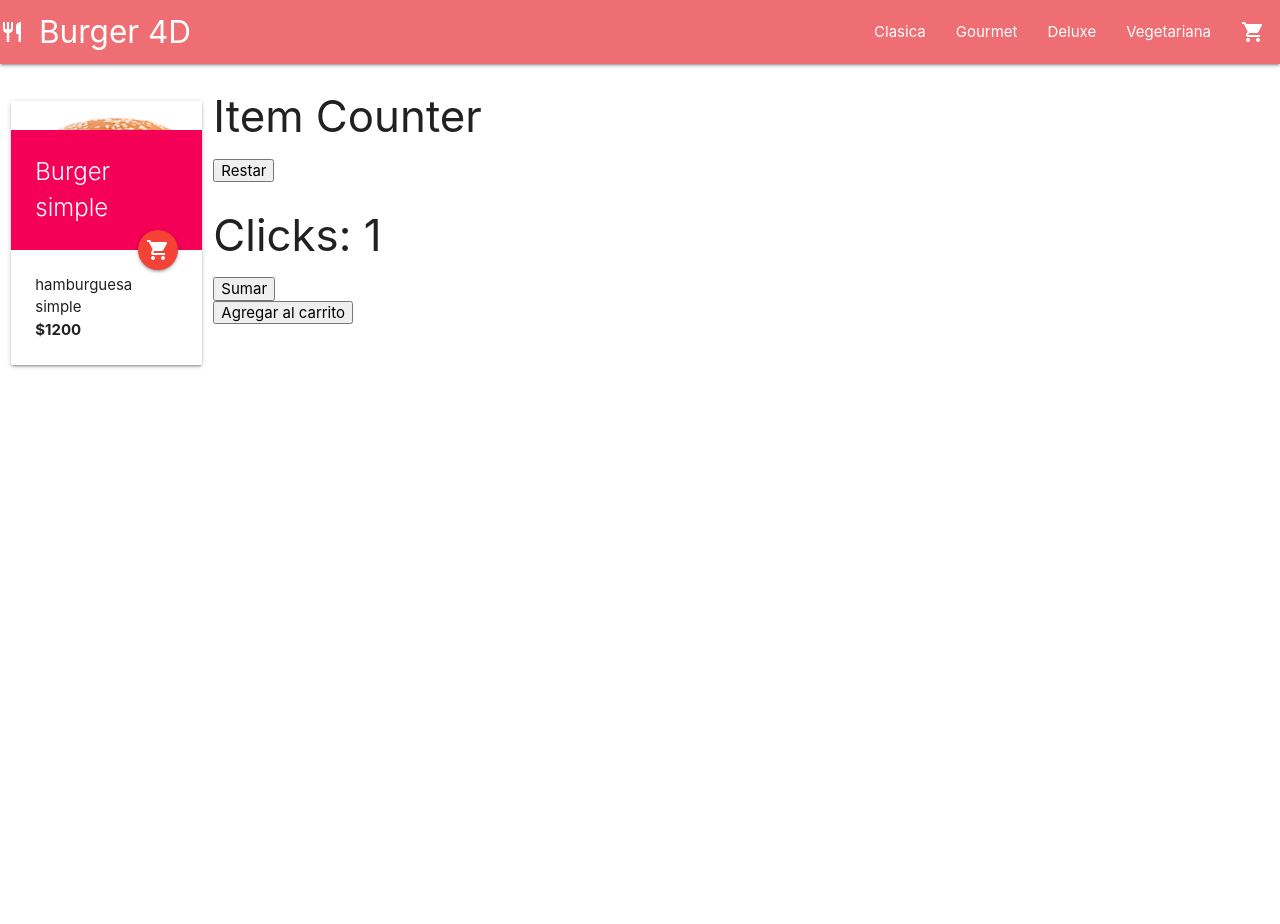
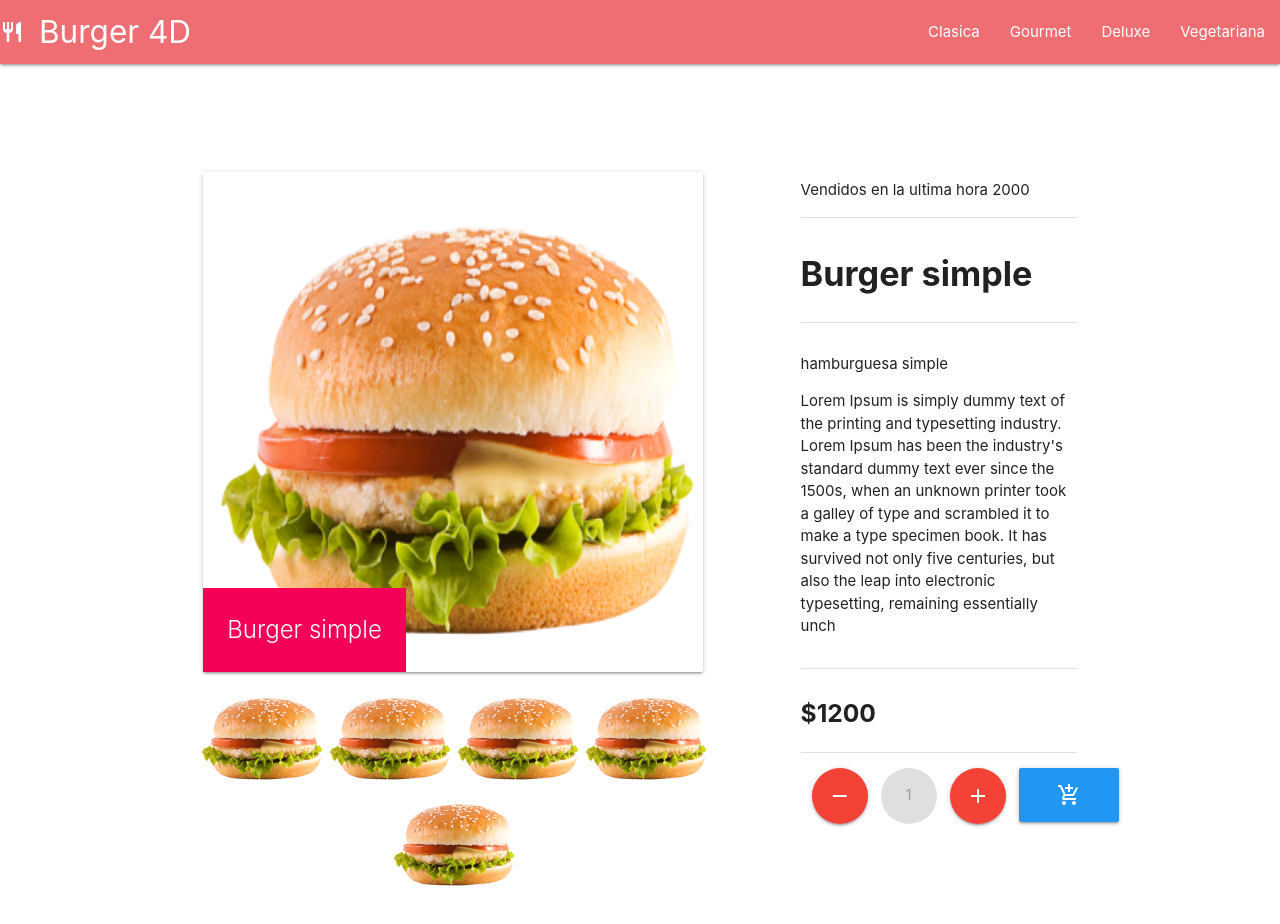
Before and after one commit to anahinarvaez/coderhouse-react, a React (Create React App) app: page /items/1 in a window 1280 px wide. Shown: the top 924 px of the page. Before the commit the page ends 800 px from the top, so only its background shows below. Built offline with nearby package versions, Linux system fonts and the light colour scheme.

Commit message:
entrega10

```diff
--- a/src/App.js
+++ b/src/App.js
@@ -3,8 +3,8 @@ import NavBar from './components/navbar/navbar';
 import ItemListContainer from './pages/itemListContainer/ItemListContainer';
 import ItemDetailContainer from './pages/itemDetailContainer/ItemDetailContainer';
 import { BrowserRouter, Route, Routes } from 'react-router-dom';
-import Cart from './pages/cart/cartContainer';
 import {CartProvider} from './context/CartProvider';
+import CartContainer from './pages/cart/CartContainer';
 
 function App() {
   return (
@@ -15,7 +15,7 @@ function App() {
         <NavBar></NavBar>
         <Routes>
           <Route path='/' element={<ItemListContainer></ItemListContainer>}></Route>
-          <Route path='/cart' element={<Cart></Cart>}></Route>
+          <Route path='/cart' element={<CartContainer></CartContainer>}></Route>
           <Route path='/categories/:categoryId' element={<ItemListContainer></ItemListContainer>}></Route>
           <Route path='/items/:itemId' element={<ItemDetailContainer></ItemDetailContainer>}></Route>
           <Route path='*' element={<ItemListContainer></ItemListContainer>}></Route>
--- /dev/null
+++ b/src/components/cart/Cart.jsx
@@ -0,0 +1,44 @@
+import React from 'react'
+function Cart({items, removeFromCart}) {
+
+    const precioTotal = items.map(item => item.price).reduce((a,b) => a + b, 0);
+
+    return(
+        <div>
+        <h1>Pedido</h1>
+
+
+        <table border="1" cellpadding="5" cellspacing="5">
+            <tr>
+                <th>Producto</th>
+                <th>Descripcion</th>
+                <th>Cantidad</th>
+                <th>Precio</th>
+                <th>Total</th>
+            </tr>
+            {
+                items.map(item =>
+                    <tr>
+                        <td>{item.producto.title}</td>
+                        <td>{item.producto.description}</td>
+                        <td>{item.quantity}</td>
+                        <td>{item.producto.price}</td>
+                        <td><b>{item.price}</b></td>
+                        <td>
+                            <button className="waves-effect waves-light btn-large red darken-4" onClick={() => removeFromCart(item.producto.id)}>
+                                <i class="material-icons">remove_shopping_cart</i>
+                            </button>
+                        </td>
+                    </tr>
+                )}
+        </table>
+
+        <div>
+            Precio Total: ${ precioTotal }
+        </div>
+
+    </div>
+    )
+}
+
+export default Cart
--- /dev/null
+++ b/src/components/cart/EmptyCart.jsx
@@ -0,0 +1,16 @@
+import React, { useState } from "react";
+import { NavLink } from "react-router-dom";
+
+function EmptyCart() {
+    return (
+
+        <div NavLink>
+            <p>Oh no, parece que no hay nada en su carrito. </p>
+            <p>No se preocupe puede seguir comprando haciendo click aqui o seleccionando una de nuestras categorias.</p>
+            <NavLink to={`/`}><a class="waves-effect waves-light btn-large"><i class="material-icons left">restaurant_menu</i><i class="material-icons left">restaurant</i><i class="material-icons left">restaurant_menu</i></a></NavLink>
+        </div>
+
+    );
+}
+
+export default EmptyCart;
--- a/src/components/counter/itemCount.js
+++ b/src/components/counter/itemCount.js
@@ -1,4 +1,5 @@
 import React, { useState } from "react";
+import "./itemCounter.css"
 
 function ItemCount({ stock, initial, onAdd }) {
     const [clicks, setClicks] = useState(initial);
@@ -13,14 +14,32 @@ function ItemCount({ stock, initial, onAdd }) {
     }
 
     return (
-        <div>
-            <h3>Item Counter</h3>
-            <button onClick={handlerDecrement}>Restar</button>
-            <h3>Clicks: {clicks}</h3>
-            <button onClick={handlerIncrement}>Sumar</button>
-            <br />
-            <button onClick={() => onAdd(clicks)}>Agregar al carrito</button>
+        <div className="col center counter">
+
+            <div className="row">
+                <div className="col l3">
+                <a class="btn-floating btn-large waves-effect waves-light red" onClick={handlerDecrement}><i class="material-icons">remove</i></a>
+
+                </div>
+                <div className="col l3">
+
+                <a class="btn-floating btn-large waves-effect blue darken-5 disabled" >{clicks}</a>
+                </div>
+
+                <div className="col l3">
+                    <a class="btn-floating btn-large waves-effect waves-light red" onClick={handlerIncrement}><i class="material-icons">add</i></a>
+                </div>
+
+                <div className="col l3">
+                <a class="waves-effect waves-light btn-large blue darken-5" style={{ width: "100px" }} onClick={() => onAdd(clicks)}><i class="material-icons">add_shopping_cart</i></a>
+                </div>
+
+
+            </div>
+
+
         </div>
+
     );
 }
 
--- /dev/null
+++ b/src/components/counter/itemCounter.css
@@ -0,0 +1,4 @@
+.counter{
+    display: flex;
+
+}
--- a/src/components/itemDetail/ItemDetail.jsx
+++ b/src/components/itemDetail/ItemDetail.jsx
@@ -2,7 +2,9 @@ import React, { useContext, useState } from "react";
 import ItemCount from "../counter/itemCount";
 import Swal from "sweetalert2";
 import { NavLink } from "react-router-dom";
+import './itemDetail.css';
 import { cartContext } from "../../context/CartProvider";
+
 
 const ItemDetail = ({ producto }) => {
   const [counterData, setCounterData] = useState(0);
@@ -23,26 +25,52 @@ const ItemDetail = ({ producto }) => {
 
 
   return (
-    <div class="row">
-      <div class="col s12 m6 l2">
-        <div class="card">
-          <div class="card-image">
-            <img heigh={400} src={producto.img}></img>
-            <span class="card-title pink accent-3">{producto.title}</span>
-            <a class="btn-floating halfway-fab waves-effect waves-light red"><i class="material-icons">shopping_cart</i></a>
+    <div className="container">
+      <div className="row">
+
+        <div className="col l12" style={{ height: "100px" }}></div>
+        <div className="col l7" style={{ height: "900px" }}>
+          <div class="card">
+            <div class="card-image">
+              <img height={500} src={producto.img}></img>
+              <span class="card-title pink accent-3">{producto.title}</span>
+            </div>
           </div>
-          <div class="card-content">
+          <div className="row center">
+            <img src={producto.img} height={100}></img>
+            <img src={producto.img} height={100}></img>
+            <img src={producto.img} height={100}></img>
+            <img src={producto.img} height={100}></img>
+            <img src={producto.img} height={100}></img>
+          </div>
+        </div>
+        <div className="col l4 offset-l1" style={{ height: "1500px" }}>
+          <p>Vendidos en la ultima hora 2000</p>
+          <div class="divider"></div>
+          <div class="section">
+            <h4><b>{producto.title}</b></h4>
+          </div>
+          <div class="divider"></div>
+          <div class="section">
             <p>{producto.description}</p>
-            <p><b>${producto.price}</b></p>
+            <p>Lorem Ipsum is simply dummy text of the printing and typesetting industry. Lorem Ipsum has been the industry's standard dummy text ever since the 1500s, when an unknown printer took a galley of type and scrambled it to make a type specimen book. It has survived not only five centuries, but also the leap into electronic typesetting, remaining essentially unch</p>
+          </div>
+          <div class="divider"></div>
+          <div class="section">
+            <h5><b>${producto.price}</b></h5>
+          </div>
+          <div class="divider"></div>
+          <div class="section">
+            <ItemCount stock={30} initial={1} onAdd={onAdd}></ItemCount>
+          </div>
+
+          <div class="section">
+            {cartSize > 0 && <NavLink to={"/cart"}><a className="waves-effect waves-light btn-large blue darken-5">Terminar mi compra</a></NavLink>}
           </div>
         </div>
       </div>
-      <ItemCount stock={30} initial={1} onAdd={onAdd}></ItemCount>
+    </div>
 
-
-      {cartSize > 0 && <NavLink to={"/cart"}><button className="waves-effect waves-light btn-large blue darken-5">Finalizar Compra</button></NavLink>}
-
-    </div>
   );
 };
 
--- a/src/components/navbar/CartWidget.jsx
+++ b/src/components/navbar/CartWidget.jsx
@@ -1,7 +1,13 @@
-import React from 'react'
+import React, { useContext } from 'react'
+import { cartContext } from '../../context/CartProvider'
 function CartWidget(props) {
+
+    const {cartSize} = useContext(cartContext);
+
     return(
-        <a href="#"><i class="material-icons">shopping_cart</i></a>
+        <React.Fragment>
+            { cartSize > 0 && <ul><li><a href="#"><i class="material-icons">shopping_cart</i></a></li><li><span>({cartSize})</span></li></ul>}
+        </React.Fragment>
     )
 }
 
--- a/src/pages/cart/cartContainer.jsx
+++ b/src/pages/cart/cartContainer.jsx
@@ -1,45 +1,18 @@
 import React, { useContext } from "react";
 import { cartContext } from "../../context/CartProvider";
 import 'materialize-css/dist/css/materialize.min.css'
+import Cart from "../../components/cart/Cart";
+import EmptyCart from "../../components/cart/EmptyCart";
 
 
-const Cart = () => {
+const CartContainer = () => {
 
-    const { getAll, removeItem } = useContext(cartContext);
-
-    return (<div>
-        <h1>Pedido</h1>
+    const { getAll, removeItem, cartSize } = useContext(cartContext);
+    const items = getAll();
 
 
-        <table border="1" cellpadding="5" cellspacing="5">
-            <tr>
-                <th>Producto</th>
-                <th>Descripcion</th>
-                <th>Cantidad</th>
-                <th>Precio</th>
-                <th>Total</th>
-            </tr>
-            {
-                getAll().map(item =>
-                    <tr>
-                        <td>{item.producto.title}</td>
-                        <td>{item.producto.description}</td>
-                        <td>{item.quantity}</td>
-                        <td>{item.producto.price}</td>
-                        <td><b>{item.price}</b></td>
-                        <td>
-                            <button className="waves-effect waves-light btn-large red darken-4" onClick={() => removeItem(item.producto.id)}>
-                                <i class="material-icons">remove_shopping_cart</i>
-                            </button>
-                        </td>
-
-                    </tr>
-                )}
-
-        </table>
-
-    </div>)
+    return (cartSize > 0 ? <Cart items={items} removeFromCart={ removeItem }/> : <EmptyCart></EmptyCart>);
 }
 
 
-export default Cart;
+export default CartContainer;
```
Also changed, not shown: src/components/itemDetail/itemDetail.css (added).
